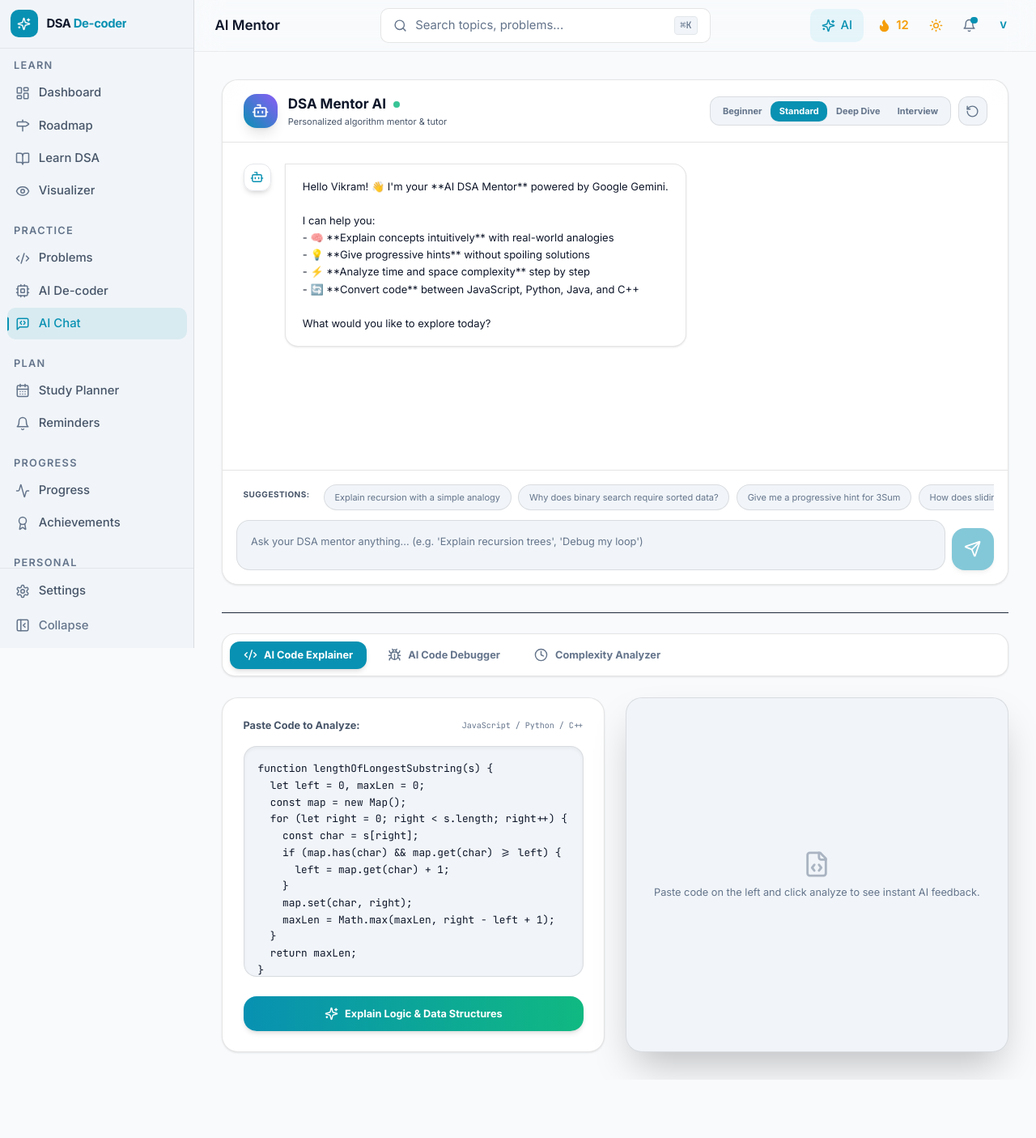
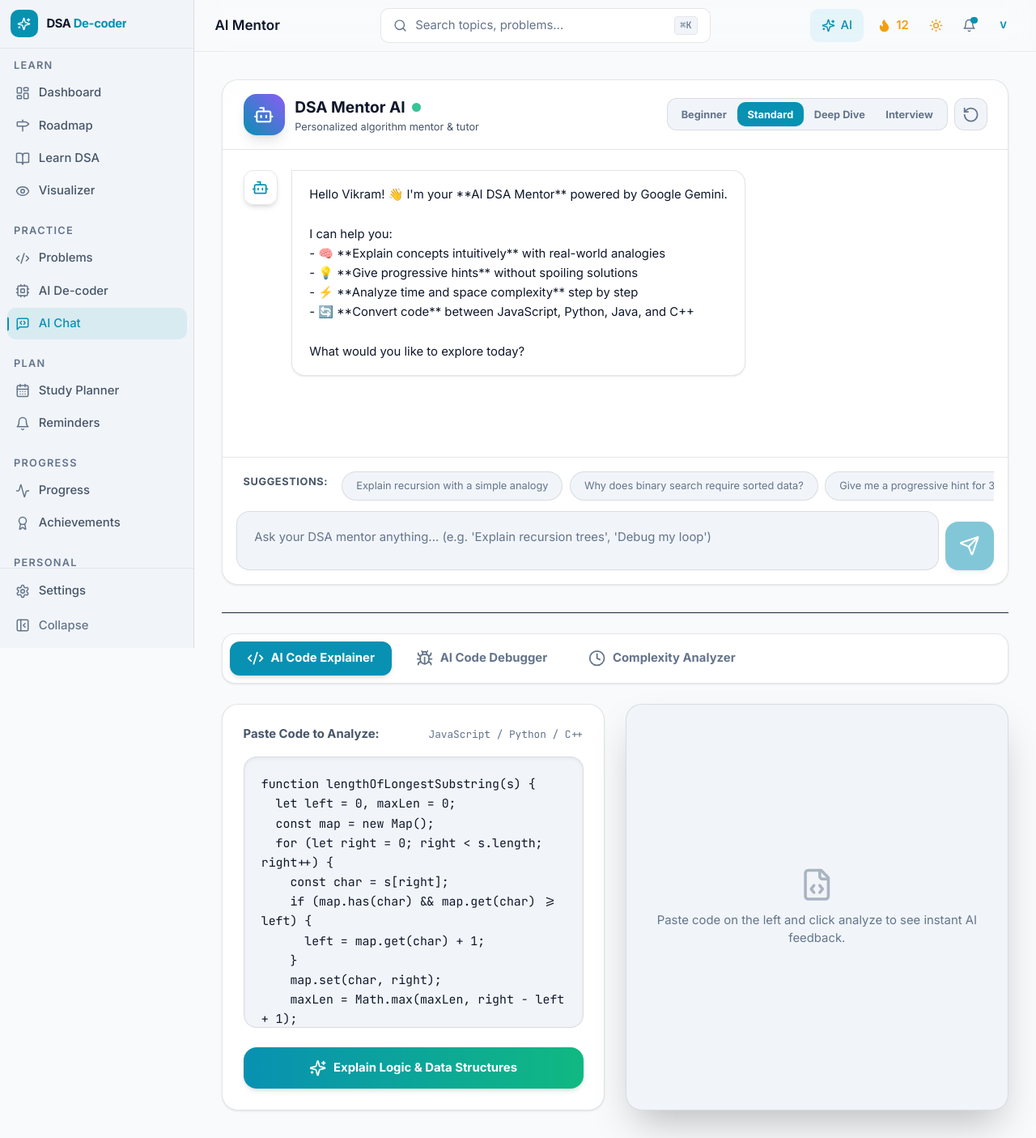
Before and after one commit to vikram1110dev/DSA-De-coder, a Next.js app: page /ai-chat in a window 1280 px wide. Shown: the whole page at 81% size. Before the commit the page ends 1333 px from the top, so only its background shows below. Built offline with nearby package versions, Linux system fonts and the light colour scheme.

Commit message:
style: scale up AI Chat page typography, icons, and layout sizes

```diff
--- a/src/components/ai/AICodeExplainer.tsx
+++ b/src/components/ai/AICodeExplainer.tsx
@@ -73,13 +73,13 @@ export const AICodeExplainer: React.FC = () => {
             setResult(null);
           }}
           className={clsx(
-            'flex items-center gap-2 px-4 py-2 text-xs font-bold rounded-xl transition-all',
+            'flex items-center gap-2 px-5 py-2.5 text-sm font-bold rounded-xl transition-all',
             activeTab === 'explainer'
               ? 'bg-accent text-white shadow-md shadow-accent/20'
               : 'text-text-muted hover:text-text-primary'
           )}
         >
-          <Code2 className="w-4 h-4" />
+          <Code2 className="w-5 h-5" />
           <span>AI Code Explainer</span>
         </button>
 
@@ -89,13 +89,13 @@ export const AICodeExplainer: React.FC = () => {
             setResult(null);
           }}
           className={clsx(
-            'flex items-center gap-2 px-4 py-2 text-xs font-bold rounded-xl transition-all',
+            'flex items-center gap-2 px-5 py-2.5 text-sm font-bold rounded-xl transition-all',
             activeTab === 'debugger'
               ? 'bg-state-error text-white shadow-md shadow-state-error/20'
               : 'text-text-muted hover:text-text-primary'
           )}
         >
-          <Bug className="w-4 h-4" />
+          <Bug className="w-5 h-5" />
           <span>AI Code Debugger</span>
         </button>
 
@@ -105,13 +105,13 @@ export const AICodeExplainer: React.FC = () => {
             setResult(null);
           }}
           className={clsx(
-            'flex items-center gap-2 px-4 py-2 text-xs font-bold rounded-xl transition-all',
+            'flex items-center gap-2 px-5 py-2.5 text-sm font-bold rounded-xl transition-all',
             activeTab === 'complexity'
               ? 'bg-state-warning text-white shadow-md shadow-state-warning/20'
               : 'text-text-muted hover:text-text-primary'
           )}
         >
-          <Clock className="w-4 h-4" />
+          <Clock className="w-5 h-5" />
           <span>Complexity Analyzer</span>
         </button>
       </div>
@@ -121,10 +121,10 @@ export const AICodeExplainer: React.FC = () => {
         {/* Input Pane */}
         <div className="p-6 surface border border-border-default rounded-3xl space-y-4 shadow-xl">
           <div className="flex items-center justify-between">
-            <span className="text-xs font-bold text-text-secondary">
+            <span className="text-sm font-bold text-text-secondary">
               Paste Code to Analyze:
             </span>
-            <span className="text-[10px] text-text-muted font-mono">
+            <span className="text-xs text-text-muted font-mono">
               JavaScript / Python / C++
             </span>
           </div>
@@ -133,12 +133,12 @@ export const AICodeExplainer: React.FC = () => {
             rows={12}
             value={code}
             onChange={(e) => setCode(e.target.value)}
-            className="w-full bg-bg-inset border border-border-default rounded-2xl p-4 font-mono text-xs text-text-primary focus:outline-none focus:border-accent leading-relaxed resize-none shadow-inner custom-scrollbar"
+            className="w-full bg-bg-inset border border-border-default rounded-2xl p-5 font-mono text-sm text-text-primary focus:outline-none focus:border-accent leading-relaxed resize-none shadow-inner custom-scrollbar"
           />
 
           {activeTab === 'debugger' && (
             <div>
-              <label className="text-xs font-bold text-state-error block mb-1">
+              <label className="text-sm font-bold text-state-error block mb-1">
                 Bug / Error Symptom:
               </label>
               <input
@@ -146,7 +146,7 @@ export const AICodeExplainer: React.FC = () => {
                 value={errorDesc}
                 onChange={(e) => setErrorDesc(e.target.value)}
                 placeholder="e.g. Fails on empty array, infinite loop on test case 4..."
-                className="w-full bg-bg-inset border border-border-default rounded-xl px-3 py-2 text-xs text-text-primary focus:outline-none focus:border-state-error"
+                className="w-full bg-bg-inset border border-border-default rounded-xl px-4 py-2.5 text-sm text-text-primary focus:outline-none focus:border-state-error"
               />
             </div>
           )}
@@ -155,7 +155,7 @@ export const AICodeExplainer: React.FC = () => {
             onClick={handleAnalyze}
             disabled={loading || !code.trim()}
             className={clsx(
-              'w-full flex items-center justify-center gap-2 py-3 rounded-2xl text-xs font-bold text-white transition-all shadow-md',
+              'w-full flex items-center justify-center gap-2 py-3.5 rounded-2xl text-sm font-bold text-white transition-all shadow-md',
               activeTab === 'debugger'
                 ? 'bg-state-error hover:opacity-90 shadow-state-error/20'
                 : activeTab === 'complexity'
@@ -165,12 +165,12 @@ export const AICodeExplainer: React.FC = () => {
           >
             {loading ? (
               <>
-                <Sparkles className="w-4 h-4 animate-spin" />
+                <Sparkles className="w-5 h-5 animate-spin" />
                 <span>AI Analyzing Code...</span>
               </>
             ) : (
               <>
-                <Sparkles className="w-4 h-4" />
+                <Sparkles className="w-5 h-5" />
                 <span>
                   {activeTab === 'debugger'
                     ? 'Debug & Fix Code'
@@ -190,44 +190,44 @@ export const AICodeExplainer: React.FC = () => {
               {activeTab === 'explainer' || activeTab === 'complexity' ? (
                 <>
                   <div className="flex items-center justify-between border-b border-border-default pb-3">
-                    <span className="text-xs font-bold text-accent">
+                    <span className="text-sm font-bold text-accent">
                       Overall Logic & Intuition
                     </span>
                     <Link
                       href="/visualizer"
-                      className="inline-flex items-center gap-1 text-[11px] font-bold text-accent hover:underline"
+                      className="inline-flex items-center gap-1 text-xs font-bold text-accent hover:underline"
                     >
-                      <Eye className="w-3.5 h-3.5" />
+                      <Eye className="w-4 h-4" />
                       <span>Visualize This Code</span>
                     </Link>
                   </div>
 
-                  <p className="text-xs text-text-secondary leading-relaxed surface p-4 rounded-2xl border border-border-default">
+                  <p className="text-sm text-text-secondary leading-relaxed surface p-5 rounded-2xl border border-border-default">
                     {result.overallLogic}
                   </p>
 
-                  <div className="grid grid-cols-2 gap-3 text-xs">
-                    <div className="p-3 surface border border-border-default rounded-xl">
-                      <div className="text-text-muted text-[10px] uppercase font-bold">Time Complexity</div>
-                      <div className="font-mono font-bold text-accent mt-0.5">
+                  <div className="grid grid-cols-2 gap-3 text-sm">
+                    <div className="p-4 surface border border-border-default rounded-xl">
+                      <div className="text-text-muted text-xs uppercase font-bold">Time Complexity</div>
+                      <div className="font-mono text-base font-bold text-accent mt-1">
                         {result.timeComplexity || 'O(N)'}
                       </div>
                     </div>
 
-                    <div className="p-3 surface border border-border-default rounded-xl">
-                      <div className="text-text-muted text-[10px] uppercase font-bold">Space Complexity</div>
-                      <div className="font-mono font-bold text-state-success mt-0.5">
+                    <div className="p-4 surface border border-border-default rounded-xl">
+                      <div className="text-text-muted text-xs uppercase font-bold">Space Complexity</div>
+                      <div className="font-mono text-base font-bold text-state-success mt-1">
                         {result.spaceComplexity || 'O(1)'}
                       </div>
                     </div>
                   </div>
 
                   {result.lineByLine?.length > 0 && (
-                    <div className="space-y-2 pt-2">
-                      <div className="text-xs font-bold text-text-secondary">Line-by-Line Breakdown:</div>
-                      <div className="space-y-1.5 font-mono text-[11px]">
+                    <div className="space-y-3 pt-2">
+                      <div className="text-sm font-bold text-text-secondary">Line-by-Line Breakdown:</div>
+                      <div className="space-y-2 font-mono text-xs">
                         {result.lineByLine.slice(0, 5).map((l: any, i: number) => (
-                          <div key={i} className="p-2 surface rounded-xl border border-border-default">
+                          <div key={i} className="p-3 surface rounded-xl border border-border-default">
                             <span className="text-accent font-bold">Line {l.line}: </span>
                             <span className="text-text-secondary font-sans">{l.explanation}</span>
                           </div>
@@ -238,26 +238,26 @@ export const AICodeExplainer: React.FC = () => {
                 </>
               ) : (
                 <>
-                  <div className="flex items-center gap-2 text-xs font-bold text-state-error border-b border-border-default pb-3">
-                    <AlertTriangle className="w-4 h-4" />
+                  <div className="flex items-center gap-2 text-sm font-bold text-state-error border-b border-border-default pb-3">
+                    <AlertTriangle className="w-5 h-5" />
                     <span>Identified Bug: {result.error}</span>
                   </div>
 
-                  <div className="p-3 bg-state-error/10 border border-state-error/20 rounded-xl text-xs text-state-error">
+                  <div className="p-4 bg-state-error/10 border border-state-error/20 rounded-xl text-sm text-state-error">
                     <span className="font-bold">Root Cause: </span>
                     {result.whyItHappens}
                   </div>
 
                   <div>
-                    <span className="text-xs font-bold text-state-success block mb-1">
+                    <span className="text-sm font-bold text-state-success block mb-1.5">
                       ✓ Corrected Implementation:
                     </span>
-                    <pre className="p-3 surface border border-state-success/30 rounded-xl font-mono text-xs text-text-primary overflow-x-auto">
+                    <pre className="p-4 surface border border-state-success/30 rounded-xl font-mono text-sm text-text-primary overflow-x-auto">
                       <code>{result.correctedCode}</code>
                     </pre>
                   </div>
 
-                  <p className="text-xs text-text-secondary">
+                  <p className="text-sm text-text-secondary">
                     <span className="font-bold text-text-primary">Explanation: </span>
                     {result.explanation}
                   </p>
@@ -265,8 +265,8 @@ export const AICodeExplainer: React.FC = () => {
               )}
             </div>
           ) : (
-            <div className="h-full flex flex-col items-center justify-center text-center text-text-muted text-xs py-16 space-y-2">
-              <FileCode className="w-8 h-8 text-text-muted opacity-50" />
+            <div className="h-full flex flex-col items-center justify-center text-center text-text-muted text-sm py-16 space-y-3">
+              <FileCode className="w-10 h-10 text-text-muted opacity-50" />
               <div>Paste code on the left and click analyze to see instant AI feedback.</div>
             </div>
           )}
--- a/src/components/ai/AIMentorChat.tsx
+++ b/src/components/ai/AIMentorChat.tsx
@@ -96,15 +96,15 @@ export const AIMentorChat: React.FC = () => {
       {/* Top Header Bar */}
       <div className="flex flex-wrap items-center justify-between gap-3 px-6 py-4 border-b border-border-default bg-bg-surface/70 backdrop-blur-md">
         <div className="flex items-center gap-3">
-          <div className="w-10 h-10 rounded-2xl bg-gradient-to-tr from-accent to-accent-violet flex items-center justify-center text-white font-black shadow-lg shadow-accent/20">
-            <Bot className="w-5 h-5 text-white" />
+          <div className="w-12 h-12 rounded-2xl bg-gradient-to-tr from-accent to-accent-violet flex items-center justify-center text-white font-black shadow-lg shadow-accent/20">
+            <Bot className="w-6 h-6 text-white" />
           </div>
           <div>
-            <h2 className="text-base font-bold text-text-primary flex items-center gap-2">
+            <h2 className="text-lg font-bold text-text-primary flex items-center gap-2">
               DSA Mentor AI
-              <span className="w-2 h-2 rounded-full bg-state-success animate-pulse" />
+              <span className="w-2.5 h-2.5 rounded-full bg-state-success animate-pulse" />
             </h2>
-            <p className="text-[11px] text-text-secondary">Personalized algorithm mentor & tutor</p>
+            <p className="text-xs text-text-secondary">Personalized algorithm mentor & tutor</p>
           </div>
         </div>
 
@@ -115,7 +115,7 @@ export const AIMentorChat: React.FC = () => {
                 key={m}
                 onClick={() => setMode(m)}
                 className={clsx(
-                  'px-2.5 py-1 text-[11px] font-bold rounded-lg capitalize transition-colors',
+                  'px-3 py-1.5 text-xs font-bold rounded-lg capitalize transition-colors',
                   mode === m
                     ? 'bg-accent text-white shadow-sm'
                     : 'text-text-muted hover:text-text-primary'
@@ -131,7 +131,7 @@ export const AIMentorChat: React.FC = () => {
             className="p-2 text-text-muted hover:text-text-primary bg-bg-inset hover:bg-bg-secondary rounded-xl transition-colors border border-border-default"
             title="Reset Conversation"
           >
-            <RotateCcw className="w-4 h-4" />
+            <RotateCcw className="w-5 h-5" />
           </button>
         </div>
       </div>
@@ -147,18 +147,18 @@ export const AIMentorChat: React.FC = () => {
           >
             <div
               className={clsx(
-                'flex-shrink-0 w-8 h-8 rounded-xl flex items-center justify-center shadow-md',
+                'flex-shrink-0 w-10 h-10 rounded-xl flex items-center justify-center shadow-md',
                 msg.role === 'user'
                   ? 'bg-accent text-white'
                   : 'bg-accent/20 border border-accent/30 text-accent'
               )}
             >
-              {msg.role === 'user' ? <User className="w-4 h-4" /> : <Bot className="w-4 h-4" />}
+              {msg.role === 'user' ? <User className="w-5 h-5" /> : <Bot className="w-5 h-5" />}
             </div>
 
             <div
               className={clsx(
-                'px-5 py-4 rounded-2xl text-[13px] leading-relaxed relative group',
+                'px-5 py-4 rounded-2xl text-sm leading-relaxed relative group',
                 msg.role === 'user'
                   ? 'bg-accent text-white rounded-tr-none'
                   : 'surface border border-border-default text-text-primary rounded-tl-none shadow-sm'
@@ -167,7 +167,7 @@ export const AIMentorChat: React.FC = () => {
               <div className="whitespace-pre-wrap">{msg.content}</div>
               <div
                 className={clsx(
-                  'text-[9px] mt-2 font-medium opacity-0 group-hover:opacity-100 transition-opacity absolute -bottom-5',
+                  'text-[10px] mt-2 font-medium opacity-0 group-hover:opacity-100 transition-opacity absolute -bottom-5',
                   msg.role === 'user' ? 'right-1 text-text-muted' : 'left-1 text-text-muted'
                 )}
               >
@@ -195,7 +195,7 @@ export const AIMentorChat: React.FC = () => {
 
       <div className="p-4 border-t border-border-default bg-bg-surface z-10">
         <div className="flex gap-2 overflow-x-auto pb-3 custom-scrollbar">
-          <span className="text-[10px] font-bold text-text-secondary px-2 py-1 uppercase tracking-wider">
+          <span className="text-xs font-bold text-text-secondary px-2 py-1 uppercase tracking-wider">
             Suggestions:
           </span>
           {[
@@ -207,7 +207,7 @@ export const AIMentorChat: React.FC = () => {
             <button
               key={i}
               onClick={() => handleSend(suggestion)}
-              className="text-[11px] whitespace-nowrap px-3 py-1.5 rounded-full bg-bg-inset border border-border-default text-text-muted hover:text-text-primary hover:border-accent/40 transition-colors"
+              className="text-xs whitespace-nowrap px-4 py-2 rounded-full bg-bg-inset border border-border-default text-text-muted hover:text-text-primary hover:border-accent/40 transition-colors"
             >
               {suggestion}
             </button>
@@ -232,17 +232,17 @@ export const AIMentorChat: React.FC = () => {
                 }
               }}
               placeholder="Ask your DSA mentor anything... (e.g. 'Explain recursion trees', 'Debug my loop')"
-              className="w-full bg-transparent p-4 text-xs text-text-primary placeholder:text-text-muted focus:outline-none resize-none custom-scrollbar"
+              className="w-full bg-transparent p-5 text-sm text-text-primary placeholder:text-text-muted focus:outline-none resize-none custom-scrollbar"
               rows={1}
-              style={{ minHeight: '52px', maxHeight: '120px' }}
+              style={{ minHeight: '60px', maxHeight: '120px' }}
             />
           </div>
           <button
             type="submit"
             disabled={!input.trim() || loading}
-            className="w-[52px] h-[52px] flex-shrink-0 flex items-center justify-center rounded-2xl bg-accent hover:bg-accent-muted disabled:opacity-50 disabled:cursor-not-allowed text-white transition-all shadow-md"
+            className="w-[60px] h-[60px] flex-shrink-0 flex items-center justify-center rounded-2xl bg-accent hover:bg-accent-muted disabled:opacity-50 disabled:cursor-not-allowed text-white transition-all shadow-md"
           >
-            <Send className="w-5 h-5" />
+            <Send className="w-6 h-6" />
           </button>
         </form>
       </div>
```
